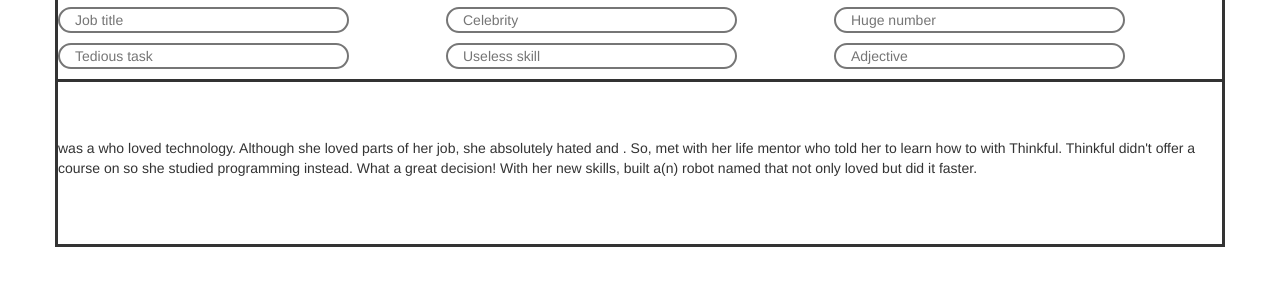
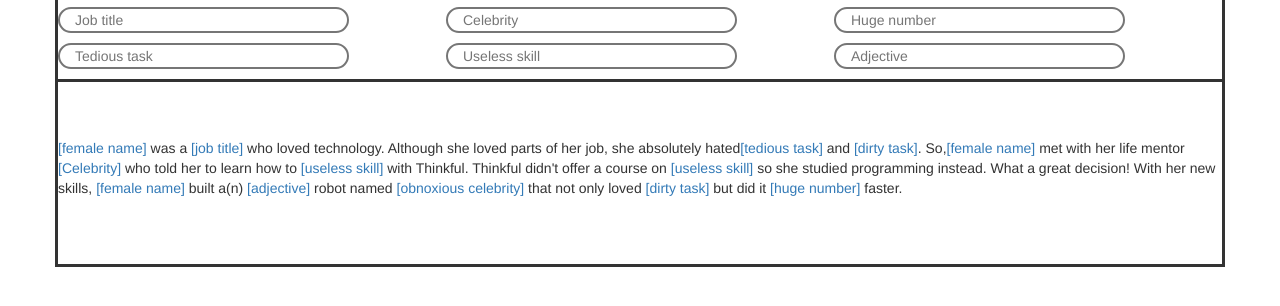
Before and after one commit to inarayan/AngularAssignmentMadlibs, a plain HTML site: page index.html in a window 1280 px wide. Shown: the part 306-612 px from the top of the page. Drawn offline with Linux system fonts and the light colour scheme.

Commit message:
Implement place holder boxes with ng-show

```diff
--- a/index.html
+++ b/index.html
@@ -42,9 +42,9 @@
             </div>
 
             <div class="row fillthewords">
-                <p>{{female_name}}was a {{job_title}} who loved technology. Although she loved parts of her job, she absolutely hated  {{tedious_task}} and {{dirty_task}}.
-                    So, {{female_name}} met with her life mentor {{celebrity}} who told her to learn how to {{useless_skill}} with Thinkful. Thinkful didn't offer a course on {{useless_skill}} so she studied programming instead.
-                    What a great decision! With her new skills, {{female_name}} built a(n) {{adjective}} robot named {{obnoxious_celebrity}} that not only loved {{dirty_task}} but did it {{huge_number}} faster. </p>
+                <p><a ng-show="female_name === undefined || female_name ===''">[female name]</a>{{female_name}} was a <a ng-show="job_title === undefined || job_title ===''">[job title]</a>{{job_title}} who loved technology. Although she loved parts of her job, she absolutely hated<a ng-show="tedious_task === undefined || tedious_task ===''">[tedious task]</a>  {{tedious_task}} and <a ng-show="dirty_task === undefined || dirty_task ===''">[dirty task]</a>{{dirty_task}}.
+                    So,<a ng-show="female_name === undefined || female_name ===''">[female name]</a> {{female_name}} met with her life mentor <a ng-show="celebrity === undefined || celebrity ===''">[Celebrity]</a>{{celebrity}} who told her to learn how to <a ng-show="useless_skill === undefined || useless_skill ===''">[useless skill]</a>{{useless_skill}} with Thinkful. Thinkful didn't offer a course on <a ng-show="useless_skill === undefined || useless_skill ===''">[useless skill]</a>{{useless_skill}} so she studied programming instead.
+                    What a great decision! With her new skills, <a ng-show="female_name === undefined || female_name ===''">[female name]</a>{{female_name}} built a(n) <a ng-show="adjective === undefined || adjective ===''">[adjective]</a>{{adjective}} robot named <a ng-show="obnoxious_celebrity === undefined || obnoxious_celebrity ===''">[obnoxious celebrity]</a>{{obnoxious_celebrity}} that not only loved <a ng-show="dirty_task === undefined || dirty_task ===''">[dirty task]</a>{{dirty_task}} but did it <a ng-show="huge_number === undefined || huge_number ===''">[huge number]</a>{{huge_number}} faster. </p>
             </div>
 
     </div>
--- a/js/script.js
+++ b/js/script.js
@@ -1,4 +1,6 @@
 angular.module('myApp',[])
 .controller('myCtrl',['$scope',function($scope){
 
+
+
 }]);
```
